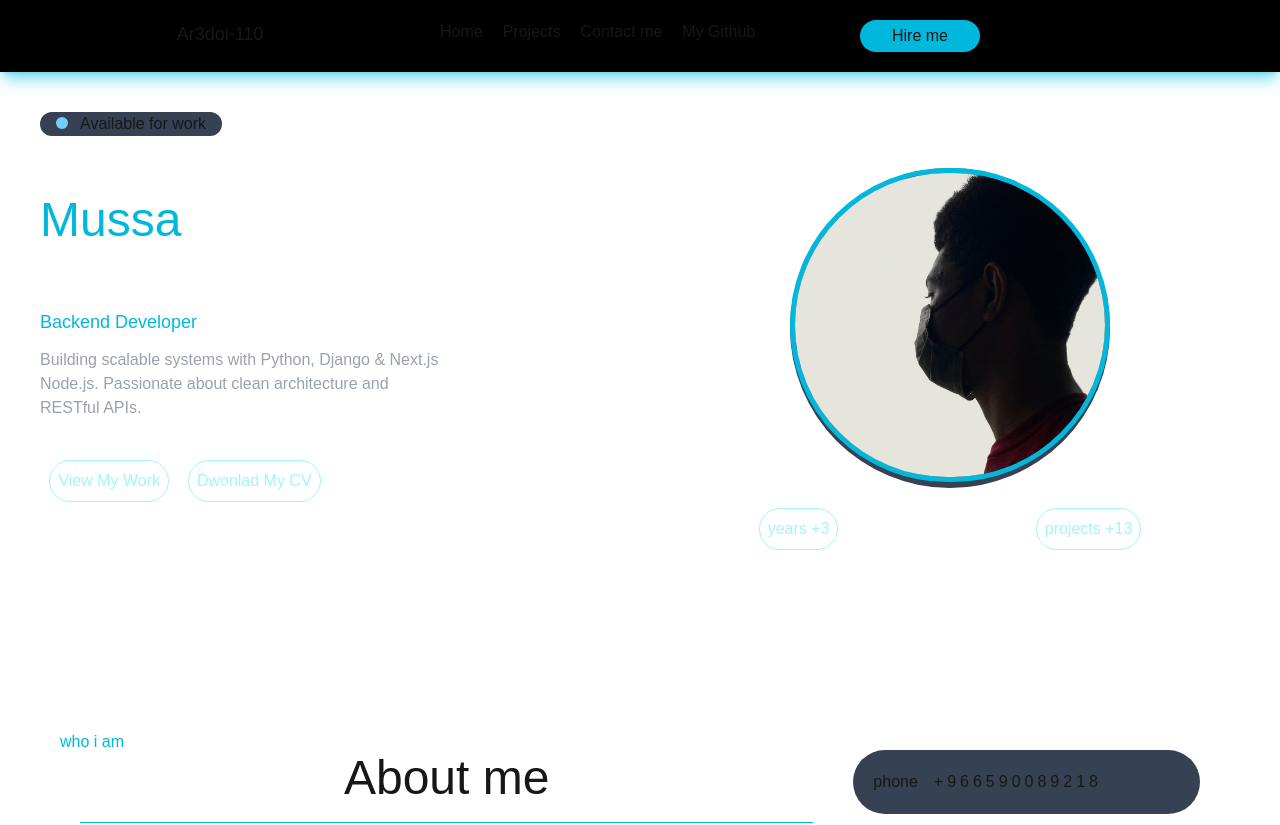
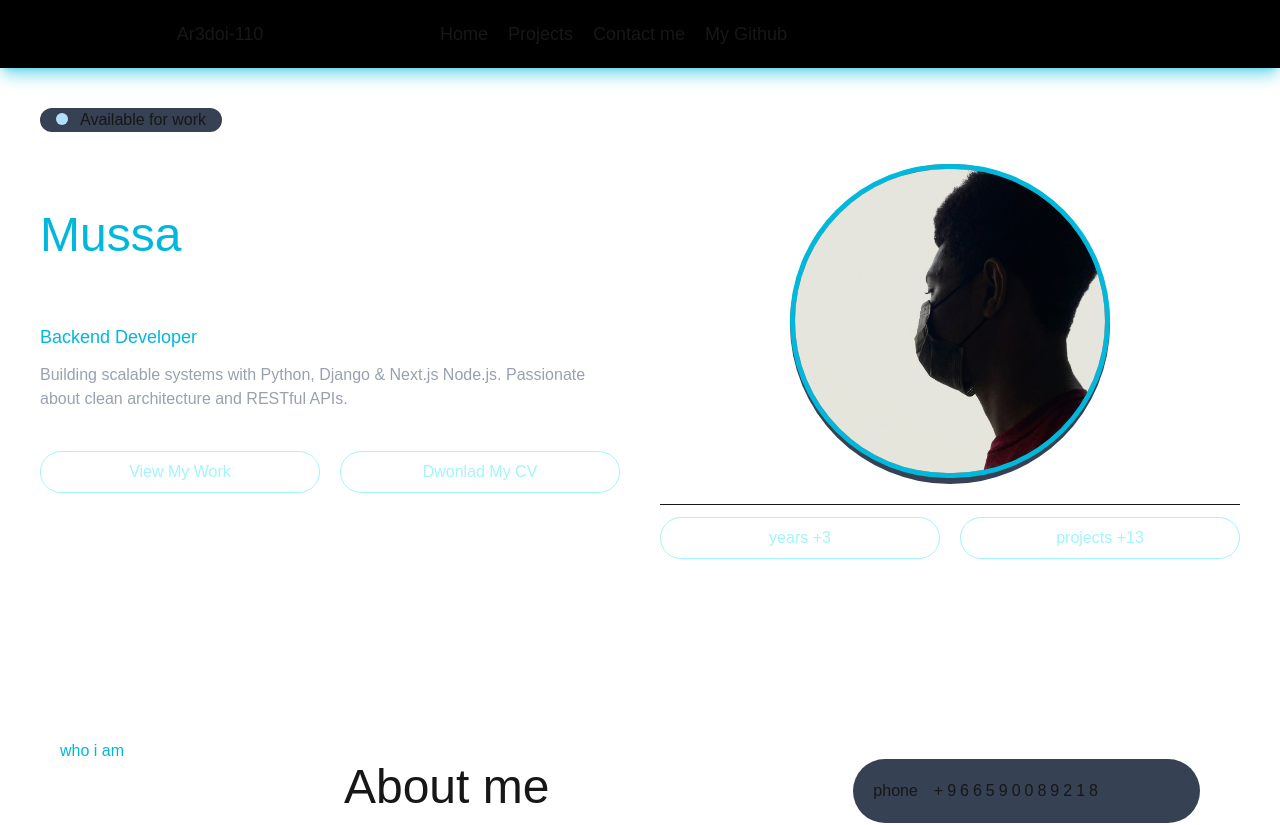
Before and after one commit to 3bth10/profile, a Next.js app: page / in a window 1280 px wide. Shown: the top 825 px of the page. Built offline with nearby package versions, Linux system fonts and the light colour scheme.

Commit message:
fix style .

```diff
--- a/components/Hero.tsx
+++ b/components/Hero.tsx
@@ -8,7 +8,7 @@ const Hero = ()=>{
     return(
         <div className="p-5 mt-5 w-full text-center " >
             <h4 className="text-start bg-gray-700 rounded-full w-fit px-4  ">
-            <span className="relative animate-pulse mr-3 inline-flex size-3 rounded-full bg-sky-300"></span>
+            <span className="relative animate-pulse mr-3 inline-flex size-3 rounded-full bg-sky-200"></span>
             Available for work </h4>
 
             <div className="grid grid-cols-1 gap-10 lg:grid-cols-2 mt-3 justify-center items-center ">
@@ -18,22 +18,24 @@ const Hero = ()=>{
                     <span className="mt-2 block text-white">Abo Bakrien</span>
                 </h1>
                 <h3 className="text-start text-lg text-cyan-500 mt-2">Backend Developer</h3>
-                <p className="mt-3 text-gray-400 text-start w-100 ">Building scalable systems with Python, Django & Next.js Node.js.
+                <p className="mt-3 text-gray-400 text-start  ">Building scalable systems with Python, Django & Next.js Node.js.
                      Passionate about clean architecture and RESTful APIs.</p>
-                     <div className="flex justify-around  lg:w-[50%] mt-10">
+                     <div className="grid grid-cols-2 gap-5 text-base mt-10">
                         <Btn title='View My Work'href='#Projects' />
                         <Btn title='Dwonlad My CV' href={cv} />
                     </div>
                 </div>
                 <div className="">
-                    <div className="rounded-full bg-gray-700 mx-auto w-80 h-80 my-5  ">
+
+                    <div className="rounded-full bg-gray-700 mx-auto w-80 h-80 my-5   ">
                         <img src={Img.src} className="rounded-full border-5 border-cyan-500" alt="MA" />
                     </div>
-                    <div className="flex flex-cols justify-around">
+                    <hr className=" mb-3" />
+                    <div className="grid grid-cols-2 gap-5 ">
                         <Btn title='years +3'/>
                         <Btn title='projects +13'/>
+                    </div>
 
-                    </div>
                 </div>
             </div>
         </div>
--- a/components/header.tsx
+++ b/components/header.tsx
@@ -2,13 +2,12 @@ const Header = ()=>{
     return (
         <header className="grid grid-cols-2 gap-5  bg-black md:grid-cols-3 text-center w-full shadow-lg shadow-cyan-500/50 p-5 ">
       <h1 className="text-lg text-bold -tracking-2 ">Ar3doi-110</h1>
-      <ul className=" flex gap-5 hidden sm:flex">
+      <ul className=" grid grid-cols-2 text-sm gap-5 lg:text-lg sm:flex">
         <li className="hover:shadow-cyan-500/50 hover:scale-110 transition shadow-lg text-bold "><a href="#home">Home</a></li>
         <li className="hover:shadow-cyan-500/50 hover:scale-110 transition shadow-lg text-bold "><a href="#Projects">Projects</a></li>
         <li className="hover:shadow-cyan-500/50 hover:scale-110 transition shadow-lg text-bold "><a href="#">Contact me</a></li>
         <li className="hover:shadow-cyan-500/50 hover:scale-110 transition  shadow-lg text-bold "><a href='https://github.com/3bth10'> My Github</a> </li>
       </ul>
-      <a href="#" className="bg-cyan-500 w-30 rounded-full py-1 ">Hire me</a>
     </header>
     )
 }
```
